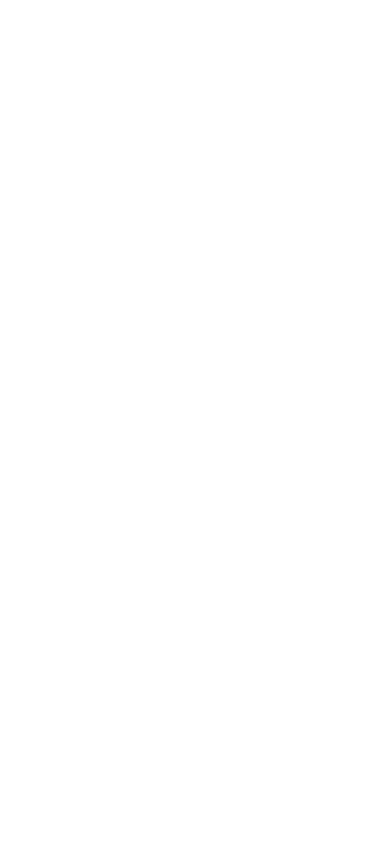
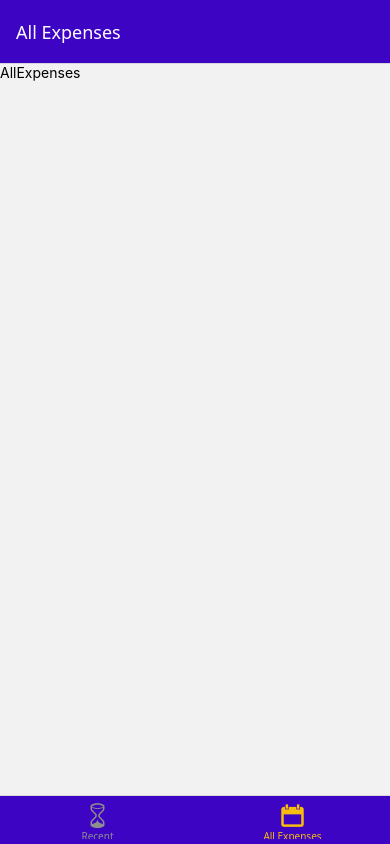
Before and after one commit to 0x3ree/ExpenseTracker, a React Native app: screen /AllExpenses in a window 390 px wide. Built offline with nearby package versions, Linux system fonts and the light colour scheme.

Commit message:
Add bottom tab navigation and expense components for tracking

```diff
--- a/App.js
+++ b/App.js
@@ -5,29 +5,62 @@
 import AllExpenses from "./screens/AllExpenses";
 import RecentExpenses from "./screens/RecentExpenses";
 import ManageExpenses from "./screens/ManageExpenses";
+import { GlobalStyles } from "./constants/Styles";
+import { Entypo } from "@expo/vector-icons";
 
 const Stack = createNativeStackNavigator();
 const BottomTabs = createBottomTabNavigator();
 
 function BottomScreen() {
   return (
-    <BottomTabs.Navigator>
-      <BottomTabs.Screen name="RecentExpenses" component={RecentExpenses} />
-      <BottomTabs.Screen name="AllExpenses" component={AllExpenses} />
+    <BottomTabs.Navigator
+      screenOptions={{
+        headerStyle: { backgroundColor: GlobalStyles.color.primary500 },
+        headerTintColor: "white",
+        tabBarStyle: { backgroundColor: GlobalStyles.color.primary500 },
+        tabBarActiveTintColor: GlobalStyles.color.accent500,
+      }}
+    >
+      <BottomTabs.Screen
+        name="RecentExpenses"
+        component={RecentExpenses}
+        options={{
+          title: "Recent Expenses",
+          tabBarLabel: "Recent",
+          tabBarIcon: ({ size, color }) => (
+            <Entypo name="hour-glass" size={size} color={color} />
+          ),
+        }}
+      />
+      <BottomTabs.Screen
+        name="AllExpenses"
+        component={AllExpenses}
+        options={{
+          title: "All Expenses",
+          tabBarLabel: "All Expenses",
+          tabBarIcon: ({ size, color }) => (
+            <Entypo name="calendar" size={size} color={color} />
+          ),
+        }}
+      />
     </BottomTabs.Navigator>
   );
 }
 
 export default function App() {
-  return;
+  return (
     <>
       <StatusBar style="auto" />
-
       <NavigationContainer>
         <Stack.Navigator>
-        <Stack.Screen name="ExpensesOverview" component={BottomScreen} />
+          <Stack.Screen
+            name="ExpensesOverview"
+            component={BottomScreen}
+            options={{ headerShown: false }}
+          />
           <Stack.Screen name="ManageExpenses" component={ManageExpenses} />
         </Stack.Navigator>
       </NavigationContainer>
-  </>;
+    </>
+  );
 }
--- /dev/null
+++ b/components/Expenses/ExpensesList.js
@@ -0,0 +1,6 @@
+import { FlatList } from "react-native";
+function ExpenseList() {
+  return <FlatList />;
+}
+
+export default ExpenseList;
--- /dev/null
+++ b/constants/Styles.js
@@ -0,0 +1,16 @@
+export const GlobalStyles = {
+  color: {
+    primary50: "#e4d9fd",
+    primary100: "#c6affc",
+    primary200: "#a281f0",
+    primary400: "#5721d4",
+    primary500: "#3e04c3",
+    primary700: "#2d0689",
+    primary800: "#200364",
+    accent500: "#f7bc0c",
+    error50: "#fcc4e4",
+    error500: "#9b095c",
+    gray500: "#39324a",
+    gray700: "#221c30",
+  },
+};
```
Also changed, not shown: components/Expenses/ExpenseOutPut.js (+15 -0 lines), components/Expenses/ExpenseSummary.js (+11 -0 lines). Lines whose indentation alone changed are shown as unchanged.
